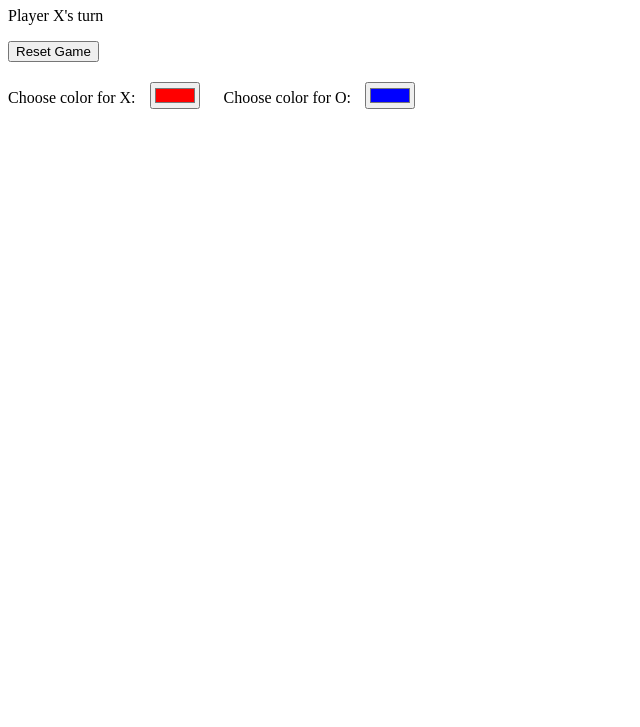
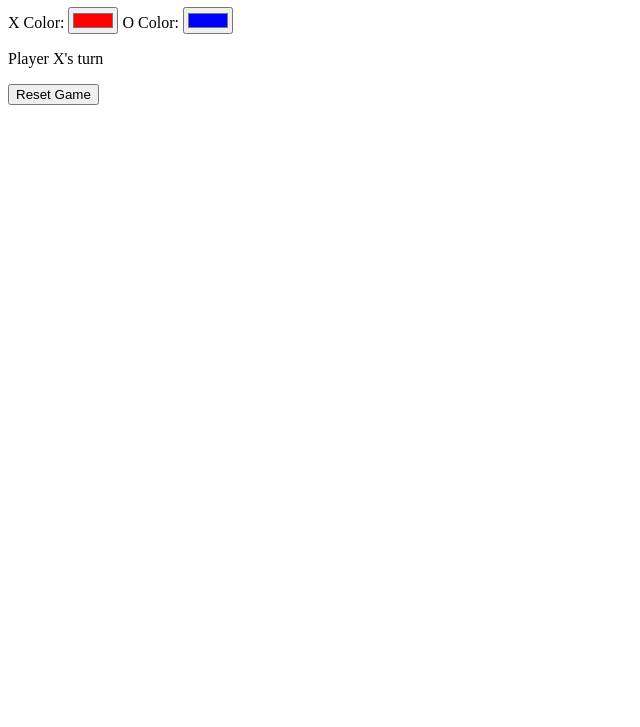
Before and after one commit to acantelo35/Tik.Tack.Toe, a plain HTML site: page index.html in a window 1280 px wide. Shown: the part 73-800 px from the top of the page, without its empty margins (0-640 px from the left). Drawn offline with Linux system fonts and the light colour scheme.

Commit message:
Update index.html

```diff
--- a/index.html
+++ b/index.html
@@ -9,6 +9,13 @@
 <body>
   <div id="app">
     <h1>Tik Tak Toe</h1>
+    <div class="color-selectors">
+      <label for="color-x">X Color:</label>
+      <input type="color" id="color-x" value="#ff0000">
+
+      <label for="color-o">O Color:</label>
+      <input type="color" id="color-o" value="#0000ff">
+    </div>
     <div class="game-board">
       <div class="cell" data-index="0"></div>
       <div class="cell" data-index="1"></div>
@@ -24,13 +31,6 @@
       <p id="status">Player X's turn</p>
       <button id="reset">Reset Game</button>
     </div>
-    <div class="color-settings">
-      <label for="xColor">Choose color for X:</label>
-      <input type="color" id="xColor" value="#ff0000">
-
-      <label for="oColor">Choose color for O:</label>
-      <input type="color" id="oColor" value="#0000ff">
-    </div>
   </div>
   <script src="js/script.js"></script>
 </body>
```
